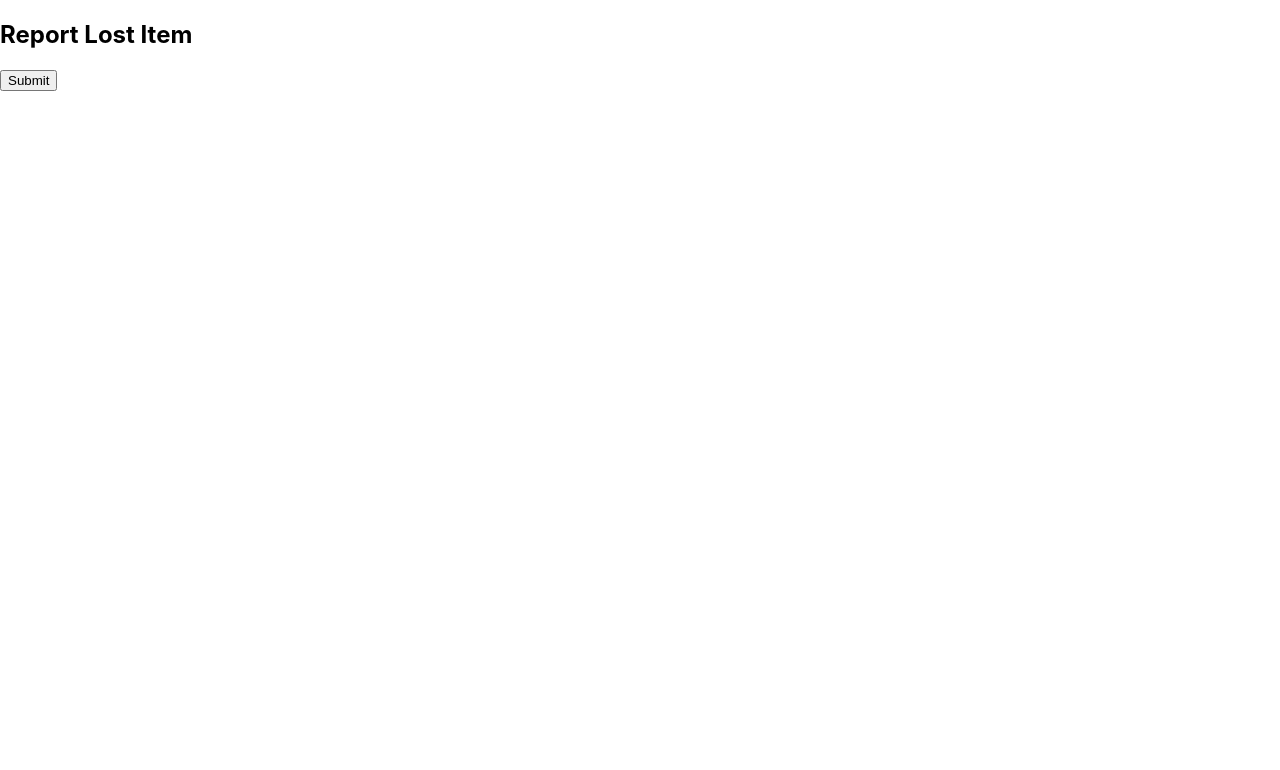
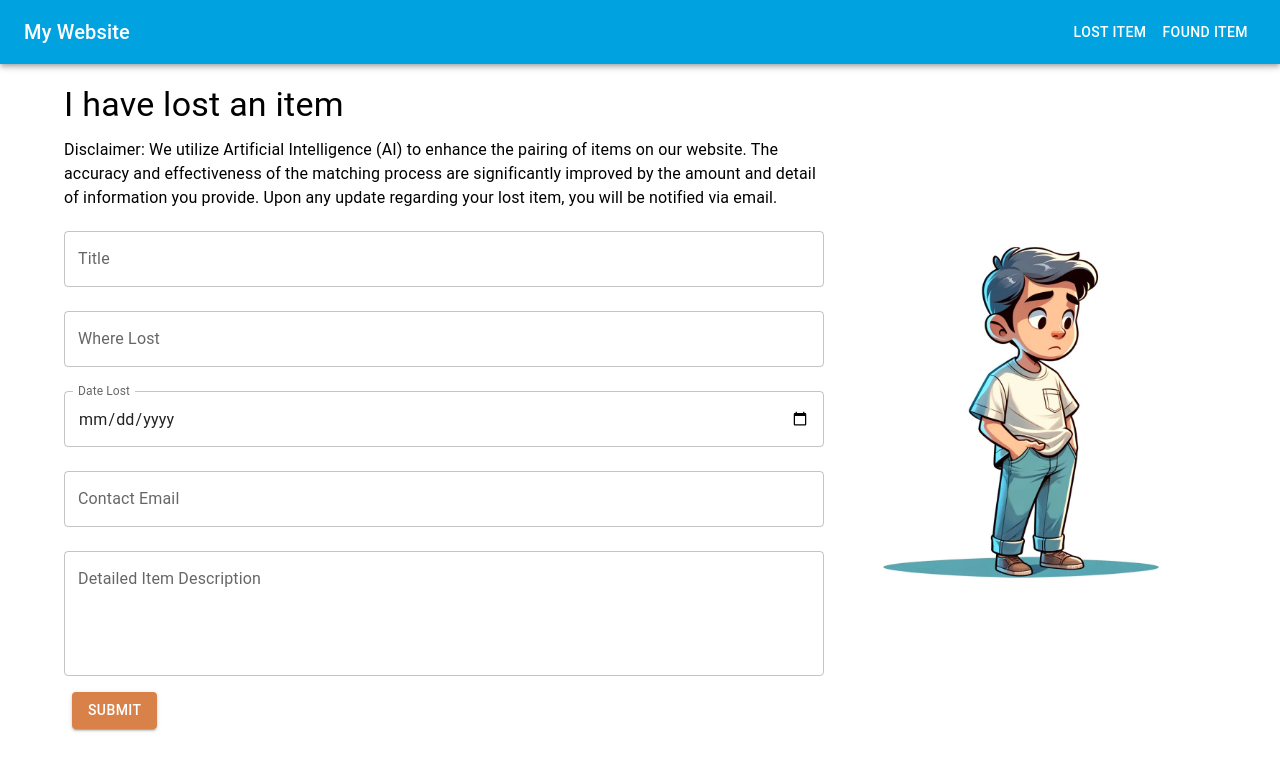
Before and after one commit to OmarEfat/UManitoba-lost-and-found, a React (Create React App) app in the folder frontend/: page /lost-item in a window 1280 px wide. Shown: the top 770 px of the page. Built offline with nearby package versions, Linux system fonts and the light colour scheme.

Commit message:
i lost something page

```diff
--- a/frontend/src/components/LostItemForm.js
+++ b/frontend/src/components/LostItemForm.js
@@ -1,14 +1,85 @@
 import React from 'react';
+import { TextField, Button, Typography, Container, Grid } from '@mui/material';
+import NavBar from '../components/NavBar'; // Assuming NavBar is your header component
+import confusedImage from '../images/confused.jpg'; // Ensure this path is correct for your project
 
 const LostItemForm = () => {
-  // Form submission logic here
+  const handleSubmit = (event) => {
+    event.preventDefault();
+    // Form submission logic here
+  };
 
   return (
-    <form>
-      <h2>Report Lost Item</h2>
-      {/* Form fields here */}
-      <button type="submit">Submit</button>
-    </form>
+    <div>
+      <NavBar /> {/* Including the NavBar at the top */}
+      <Container maxWidth="lg" style={{ marginTop: '20px' }}>
+        <Grid container spacing={3}>
+          <Grid item xs={12} md={8}>
+            <Typography variant="h4" gutterBottom>
+              I have lost an item
+            </Typography>
+            <Typography variant="body1" gutterBottom>
+              Disclaimer: We utilize Artificial Intelligence (AI) to enhance the pairing of items on our website. The accuracy and effectiveness of the matching process are significantly improved by the amount and detail of information you provide. Upon any update regarding your lost item, you will be notified via email.
+            </Typography>
+            <form onSubmit={handleSubmit}>
+              <TextField
+                fullWidth
+                label="Title"
+                name="title"
+                variant="outlined"
+                margin="normal"
+              />
+              <TextField
+                fullWidth
+                label="Where Lost"
+                name="whereLost"
+                variant="outlined"
+                margin="normal"
+              />
+              <TextField
+                fullWidth
+                label="Date Lost"
+                name="dateLost"
+                type="date"
+                InputLabelProps={{
+                  shrink: true,
+                }}
+                variant="outlined"
+                margin="normal"
+              />
+              <TextField
+                fullWidth
+                label="Contact Email"
+                name="contactEmail"
+                type="email"
+                variant="outlined"
+                margin="normal"
+              />
+              <TextField
+                fullWidth
+                label="Detailed Item Description"
+                name="itemDescription"
+                multiline
+                rows={4}
+                variant="outlined"
+                margin="normal"
+              />
+              <Button
+                type="submit"
+                variant="contained"
+                color="primary"
+                style={{ margin: "8px", backgroundColor: "#D8824A" }}
+              >
+                Submit
+              </Button>
+            </form>
+          </Grid>
+          <Grid item xs={12} md={4} style={{ display: 'flex', justifyContent: 'center', alignItems: 'center' }}>
+            <img src={confusedImage} alt="Confused" style={{ maxWidth: '100%', maxHeight: '500px' }} />
+          </Grid>
+        </Grid>
+      </Container>
+    </div>
   );
 };
 
```
Also changed, not shown: frontend/src/images/confused.jpg (added).
